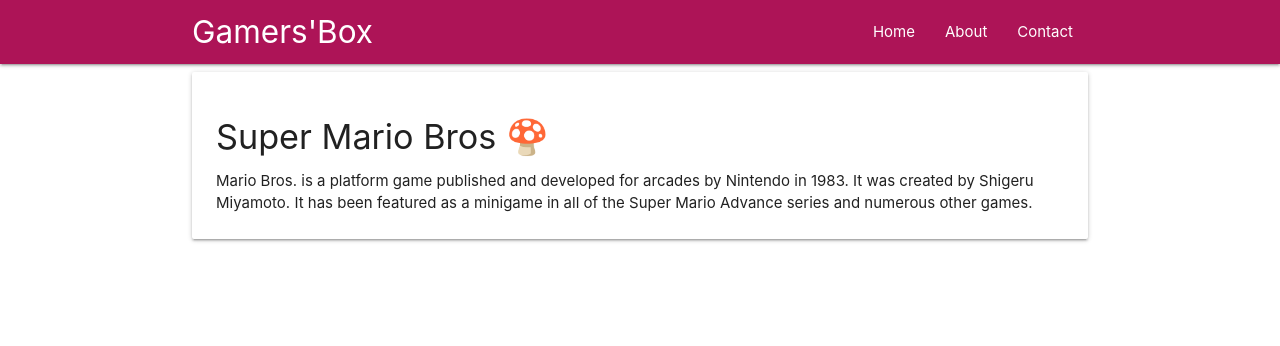
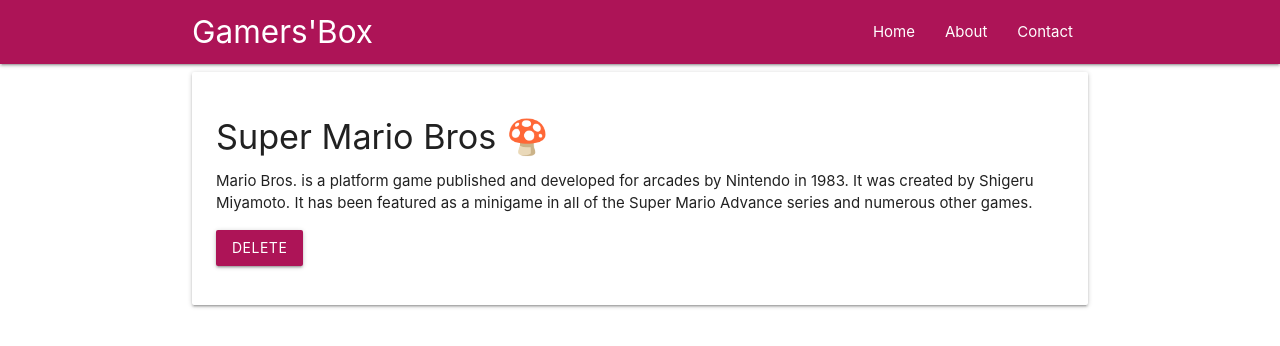
Before and after one commit to VisheshSingh/react-router, a React (Create React App) app: page /1 in a window 1280 px wide. Shown: the top 346 px of the page. Built offline with nearby package versions, Linux system fonts and the light colour scheme.

Commit message:
dispatching actions

```diff
--- a/src/components/Post.js
+++ b/src/components/Post.js
@@ -23,13 +23,24 @@
 
   render() {
     console.log(this.props);
-    const { post } = this.props;
+    const { post, deletePost, history } = this.props;
     const postData = post ? (
       <div className="container">
         <div className="card">
           <div className="card-content">
             <h4>{post.title}</h4>
             <p>{post.body}</p>
+            <div className="section">
+              <button
+                onClick={() => {
+                  history.push('/');
+                  deletePost(post.id);
+                }}
+                className="btn center pink darken-3 m-2"
+              >
+                delete
+              </button>
+            </div>
           </div>
         </div>
       </div>
@@ -47,4 +58,13 @@
   };
 };
 
-export default connect(mapStateToProps)(Post);
+const mapDispatchToProps = dispatch => {
+  return {
+    deletePost: id => dispatch({ type: 'DELETE POST', id: id })
+  };
+};
+
+export default connect(
+  mapStateToProps,
+  mapDispatchToProps
+)(Post);
--- a/src/reducers/Posts.js
+++ b/src/reducers/Posts.js
@@ -22,6 +22,13 @@
 };
 
 const Posts = (state = initState, action) => {
+  if (action.type === 'DELETE POST') {
+    let newPosts = state.posts.filter(post => post.id !== action.id);
+    return {
+      ...state,
+      posts: newPosts
+    };
+  }
   return state;
 };
 
```
